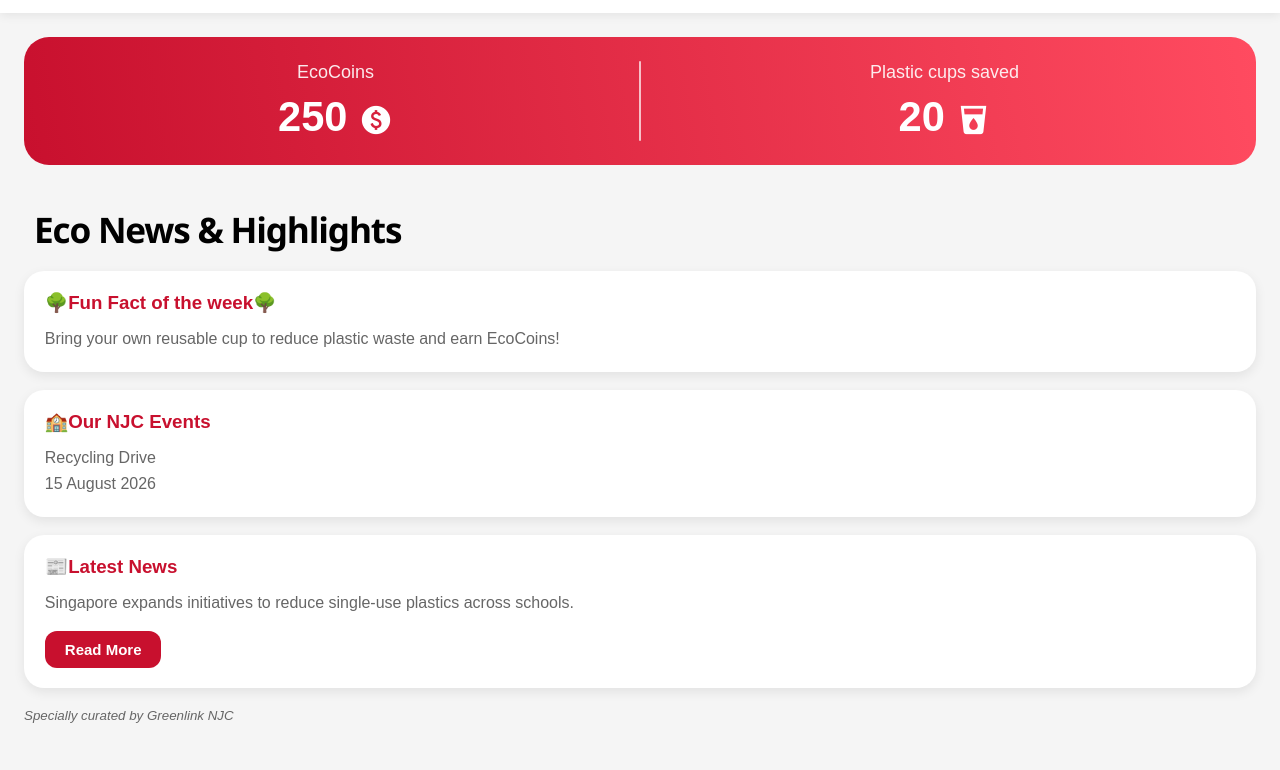
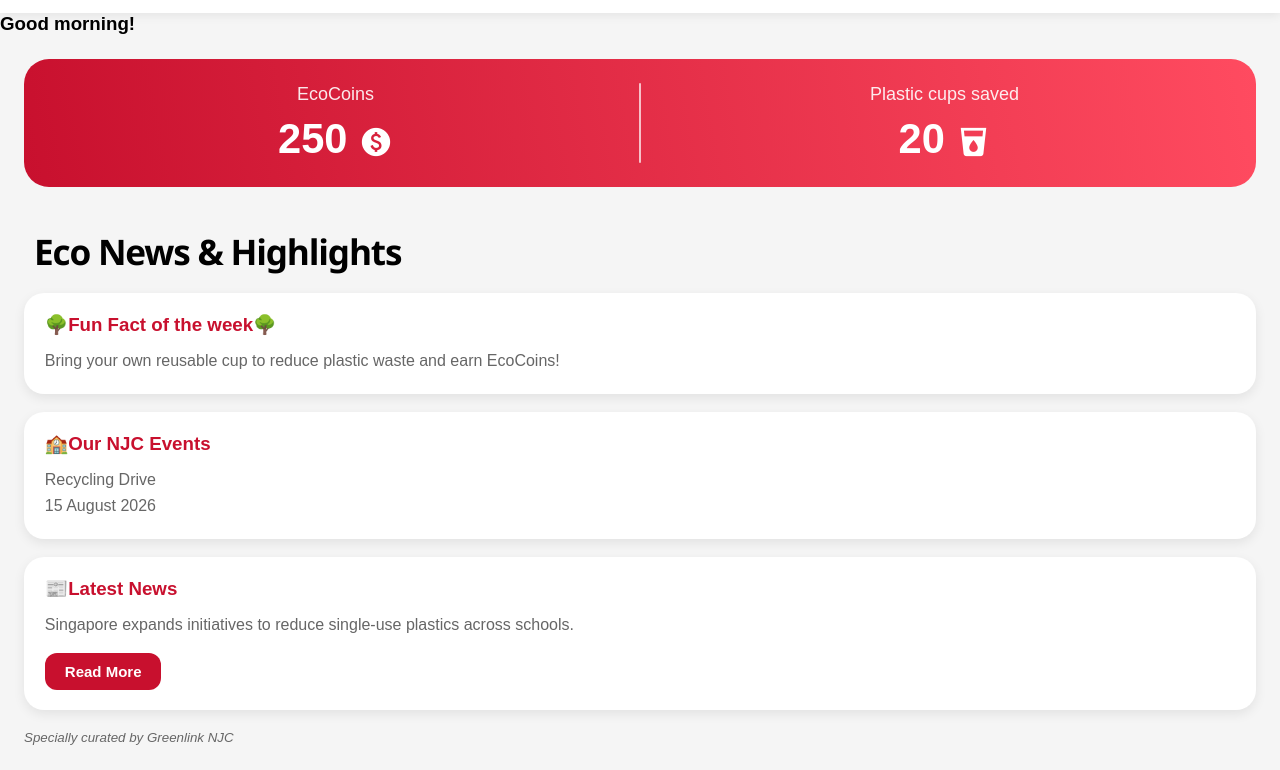
Before and after one commit to mvqtvn/credit-reward, a plain HTML site: page index.html in a window 1280 px wide. Shown: the part 76-846 px from the top of the page. Before the commit the page ends 824 px from the top, so only its background shows below. Drawn offline with Linux system fonts and the light colour scheme.

Commit message:
Enhance index.html with viewport and greeting
Added viewport meta tag and greeting section.

```diff
--- a/index.html
+++ b/index.html
@@ -1,8 +1,8 @@
 <!DOCTYPE html>
 <html lang="en">
-
 <head>
     <title>Dashboard</title>
+    <meta name="viewport" content="width=device-width, initial-scale=1.0">
     <link rel="stylesheet" href="style.css">
     <link href="https://fonts.googleapis.com/icon?family=Material+Icons" rel="stylesheet">
 </head>
@@ -19,6 +19,13 @@
             <span class="material-icons">notifications</span>
         </button>
     </header>
+
+
+    <section class="background">
+        <!--Greeting-->
+        <div class="greet">
+            <h3>Good morning!</h3>
+        </div>
 
         <!-- EcoCoins -->
         <section class="red-banner">
@@ -41,7 +48,7 @@
                 </h1>
             </div>
         </section>
-
+    </section>
 
     <!-- Resources-->
     <section class="ecohub">
@@ -77,6 +84,7 @@
         <p><small style="font-style: italic; color: #666;">
             Specially curated by Greenlink NJC  </small></p>
     </section>
+
 <script src="script.js"></script>
 </body>
 
```
Lines whose indentation alone changed are shown as unchanged.
